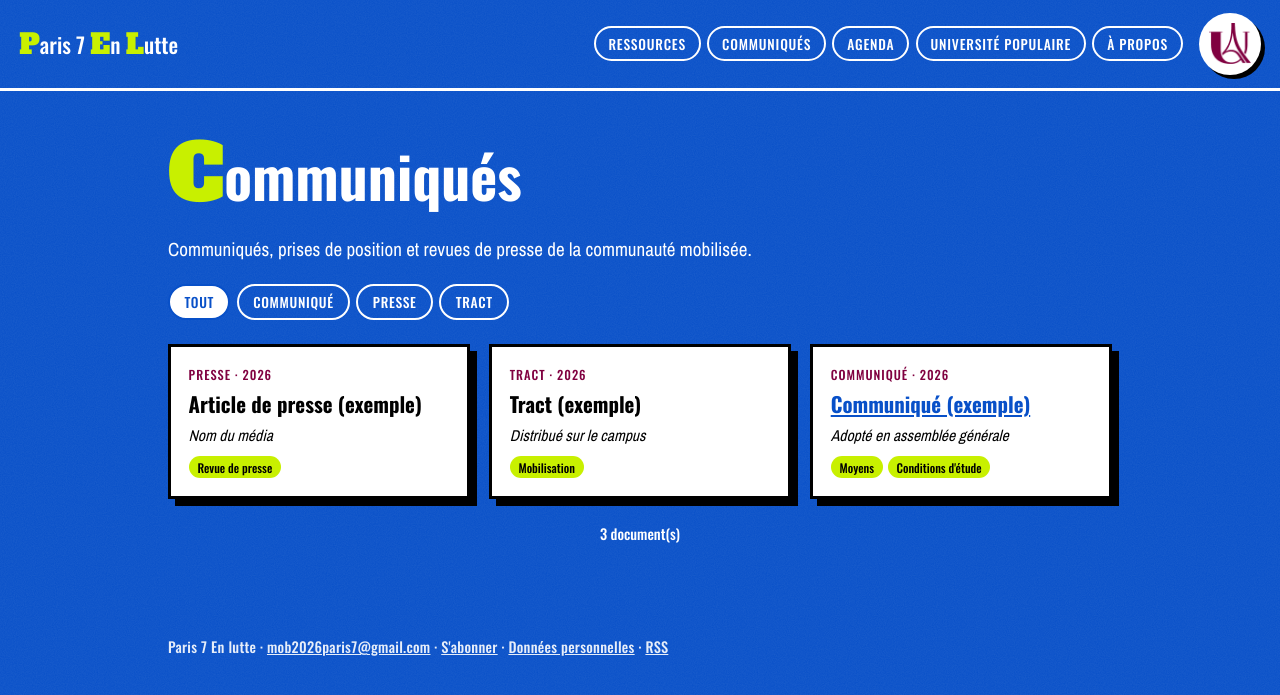
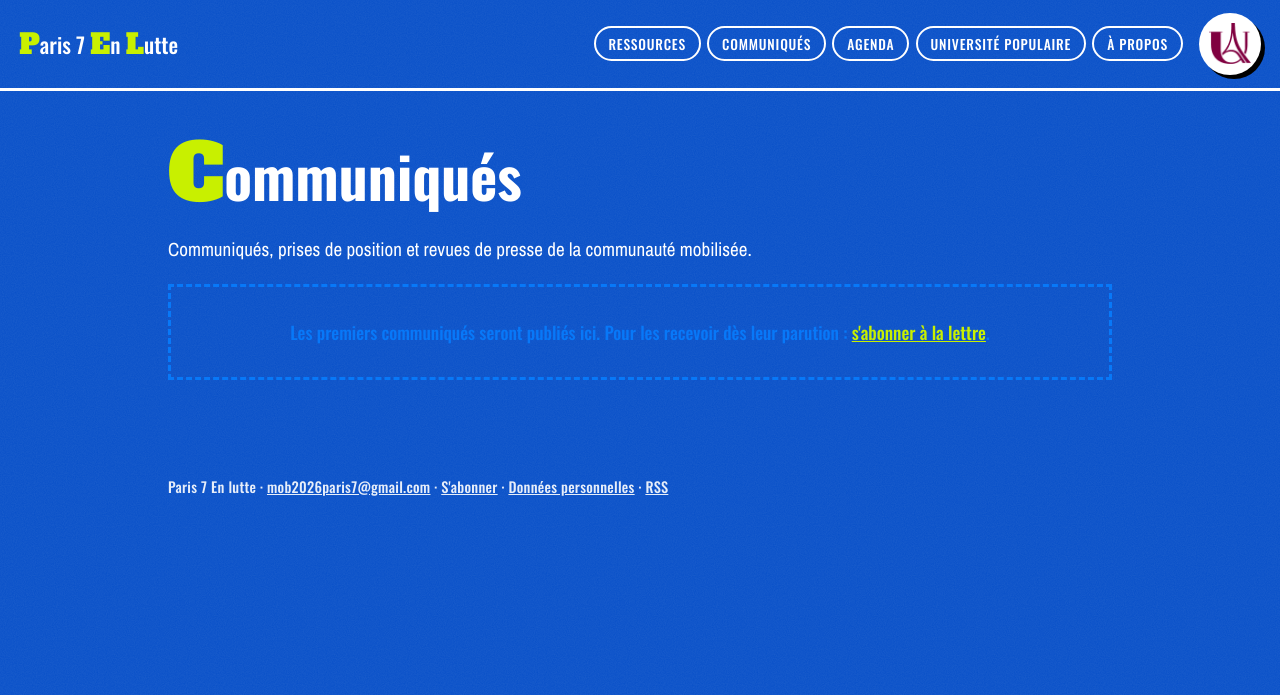
Before and after one commit to Paris7enLutte/paris7enlutte.github.io, a Jekyll site: the page built from publications.html, in a window 1280 px wide. Shown: the top 695 px of the page. Built offline with Jekyll 4.4.1, drawn with Linux system fonts in a browser that asks for light colours.

Commit message:
Communiqués : retrait des exemples

```diff
--- a/_data/publications.yml
+++ b/_data/publications.yml
@@ -1,22 +1,10 @@
-# Une entrée par document. Champs : titre, nature, annee, support, lien, langue, themes.
+# Une entrée par document, la plus récente en haut. Champs : titre, nature, annee, support, lien, langue, themes.
 # « nature » sert aux filtres de la page : Communiqué, Tract, Presse, Motion...
-# Les trois entrées ci-dessous sont des EXEMPLES à remplacer.
-
-- titre: "Communiqué (exemple)"
-  nature: Communiqué
-  annee: 2026
-  support: "Adopté en assemblée générale"
-  lien: "https://example.org"
-  themes: [Moyens, Conditions d'étude]
-
-- titre: "Tract (exemple)"
-  nature: Tract
-  annee: 2026
-  support: "Distribué sur le campus"
-  themes: [Mobilisation]
-
-- titre: "Article de presse (exemple)"
-  nature: Presse
-  annee: 2026
-  support: "Nom du média"
-  themes: [Revue de presse]
+# Modèle à copier (sans le # en début de ligne) :
+#
+# - titre: "Titre du communiqué"
+#   nature: Communiqué
+#   annee: 2026
+#   support: "Adopté en assemblée générale du 20 novembre 2026"
+#   lien: "https://..."
+#   themes: [Moyens, Conditions d'étude]
```
